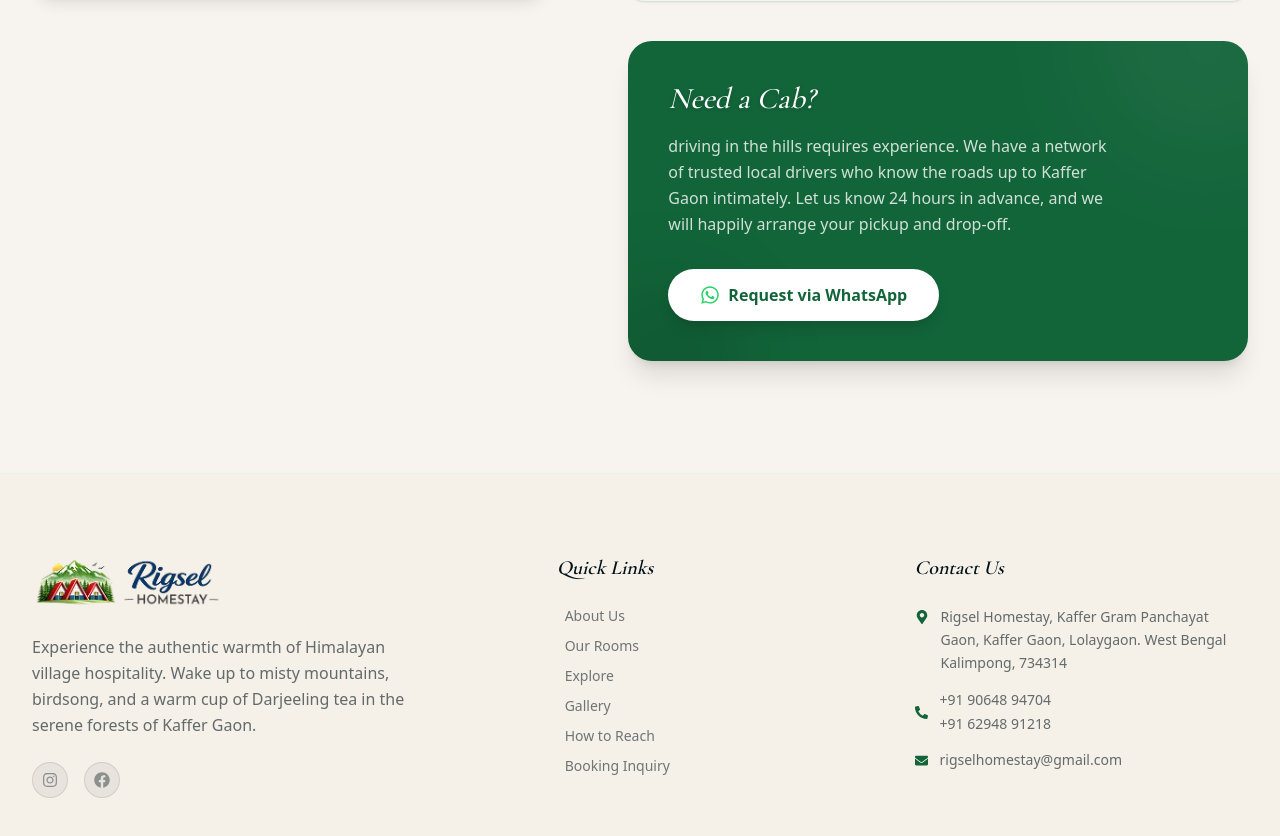
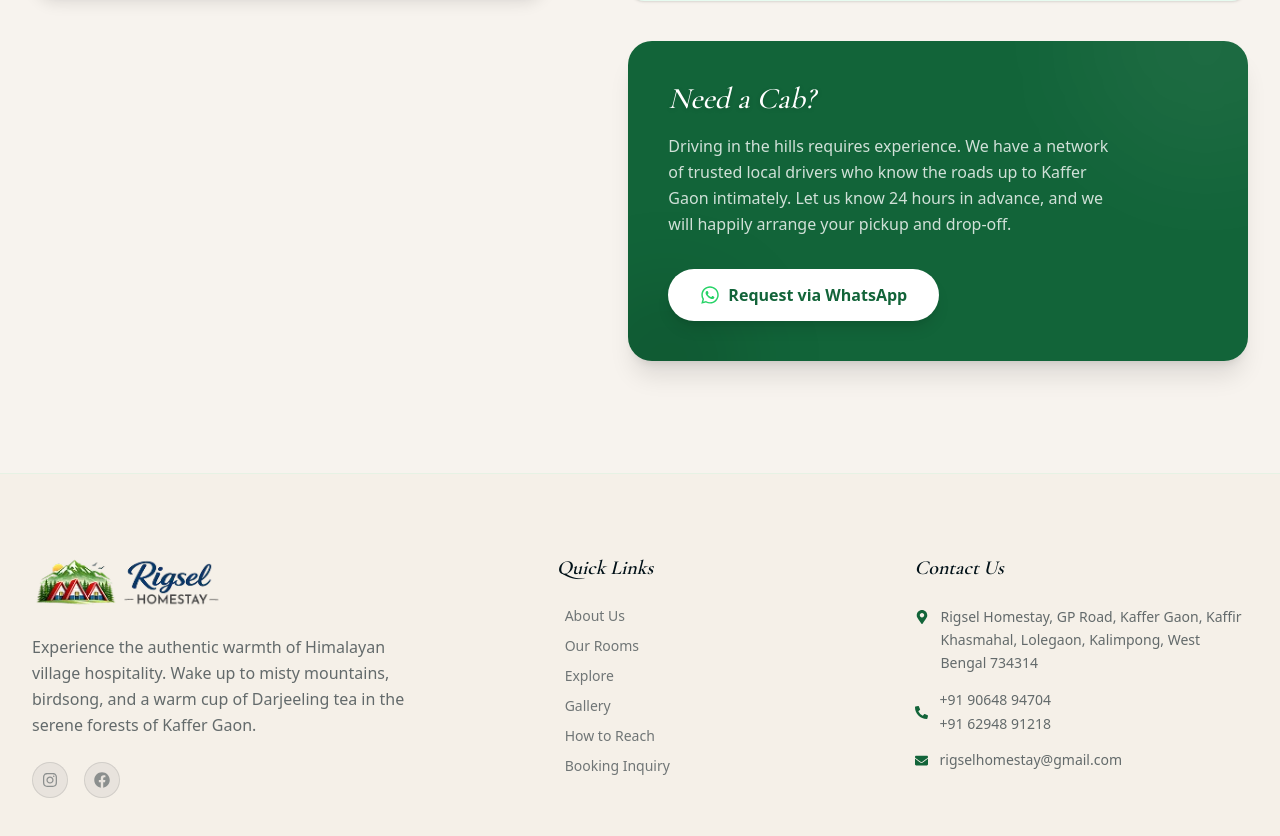
Before and after one commit to son-u/rigsel-homestay, a Next.js app: page /how-to-reach in a window 1280 px wide. Shown: the part 1346-2182 px from the top of the page. Built offline with nearby package versions, Linux system fonts and the light colour scheme; no server answers.

Commit message:
Update Homestay Address, Google Map location, and FAQ

```diff
--- a/src/app/layout.tsx
+++ b/src/app/layout.tsx
@@ -82,7 +82,7 @@ export default function RootLayout({
               "starRating": { "@type": "Rating", "ratingValue": "4.9", "bestRating": "5" },
               "address": {
                 "@type": "PostalAddress",
-                "streetAddress": "Kaffer Gram Panchayat Gaon, Kaffer Gaon, Lolaygaon",
+                "streetAddress": "GP Road, Kaffer Gaon, Kaffir Khasmahal, Lolegaon",
                 "addressLocality": "Kalimpong",
                 "addressRegion": "West Bengal",
                 "postalCode": "734314",
@@ -90,8 +90,8 @@ export default function RootLayout({
               },
               "geo": {
                 "@type": "GeoCoordinates",
-                "latitude": "26.9744",
-                "longitude": "88.5830"
+                "latitude": "27.022741",
+                "longitude": "88.557624"
               },
               "sameAs": [
                 "https://www.facebook.com/share/1Akjx2Hi4n/"
--- a/src/components/pages/contact-page-client.tsx
+++ b/src/components/pages/contact-page-client.tsx
@@ -298,7 +298,7 @@ export default function ContactPageClient() {
                                                 Is mobile network available in Kaffer Gaon?
                                             </AccordionTrigger>
                                             <AccordionContent className="text-muted-foreground leading-relaxed text-base pt-0 pb-6">
-                                                Jio and Airtel generally provide decent mobile network coverage at the homestay, though signal strength can occasionally vary in the mountains. It&#39;s perfect for a partial digital detox!
+                                                Jio and Airtel generally provide decent mobile network coverage at the homestay. We also provide free Wi-Fi for our guests, ensuring you can stay connected even when the mountain cell signals occasionally vary!
                                             </AccordionContent>
                                         </AccordionItem>
                                         <AccordionItem value="item-4" className="border-border/50 border-b-0">
--- a/src/components/pages/how-to-reach-client.tsx
+++ b/src/components/pages/how-to-reach-client.tsx
@@ -76,7 +76,7 @@ export default function HowToReachClient() {
                             </div>
                             <div className="w-full h-[400px] lg:h-[500px] rounded-[1.5rem] overflow-hidden shadow-lg border border-border/40 relative group">
                                 <iframe
-                                    src="https://www.google.com/maps/embed?pb=!1m18!1m12!1m3!1d14216.940409952542!2d88.58300263628373!3d26.974465584852926!2m3!1f0!2f0!3f0!3m2!1i1024!2i768!4f13.1!3m3!1m2!1s0x39e44ffec0852e93%3A0x6bba3bc13db54eb5!2sLolegaon%2C%20West%20Bengal!5e0!3m2!1sen!2sin!4v1700000000000!5m2!1sen!2sin"
+                                    src="https://www.google.com/maps/embed?pb=!1m18!1m12!1m3!1d1129.5932822822385!2d88.55762386374627!3d27.022741161574157!2m3!1f0!2f0!3f0!3m2!1i1024!2i768!4f13.1!3m3!1m2!1s0x39e41bf9de62178f%3A0xcf01526065f7270d!2sRigsel%20Homestay!5e1!3m2!1sen!2sin!4v1774791741952!5m2!1sen!2sin"
                                     width="100%"
                                     height="100%"
                                     style={{ border: 0 }}
@@ -151,7 +151,7 @@ export default function HowToReachClient() {
                                 <div className="relative z-10">
                                     <h4 className="font-serif italic font-medium text-3xl mb-4 drop-shadow-sm">Need a Cab?</h4>
                                     <p className="text-white/80 leading-relaxed mb-8 max-w-md text-sm sm:text-base">
-                                        driving in the hills requires experience. We have a network of trusted local drivers who know the roads up to Kaffer Gaon intimately. Let us know 24 hours in advance, and we will happily arrange your pickup and drop-off.
+                                        Driving in the hills requires experience. We have a network of trusted local drivers who know the roads up to Kaffer Gaon intimately. Let us know 24 hours in advance, and we will happily arrange your pickup and drop-off.
                                     </p>
                                     <a
                                         href={`https://wa.me/91${siteConfig.contact.primary}?text=Hello!%20I%20have%20a%20booking%20at%20Rigsel%20Homestay%20and%20would%20like%20assistance%20with%20arranging%20a%20pickup%20cab.`}
--- a/src/lib/site.ts
+++ b/src/lib/site.ts
@@ -6,7 +6,7 @@ export const siteConfig = {
         secondary: "6294891218",
         email: "rigselhomestay@gmail.com",
     },
-    address: "Kaffer Gram Panchayat Gaon, Kaffer Gaon, Lolaygaon. West Bengal Kalimpong, 734314",
+    address: "GP Road, Kaffer Gaon, Kaffir Khasmahal, Lolegaon, Kalimpong, West Bengal 734314",
     urls: {
         whatsapp: "https://wa.me/919064894704",
         facebook: "https://www.facebook.com/share/1Akjx2Hi4n/",
```
